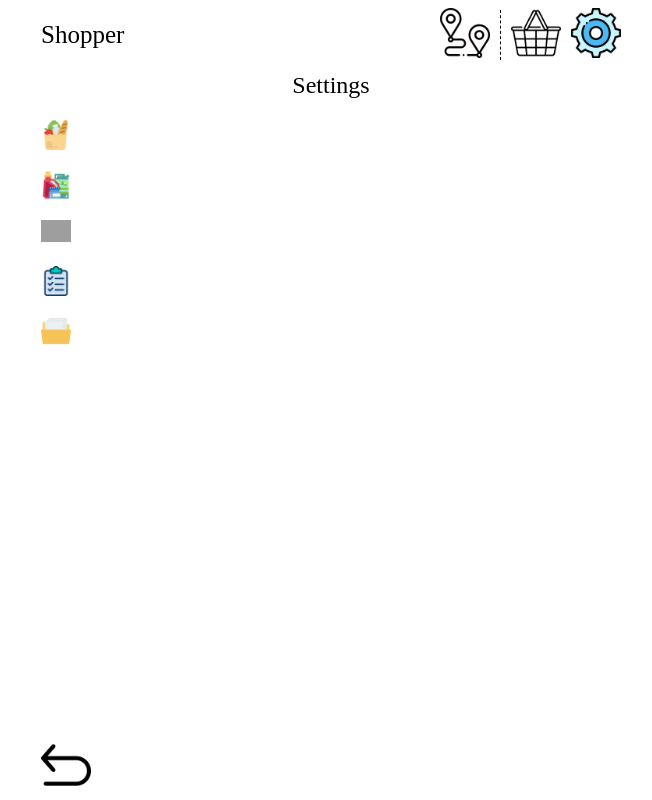
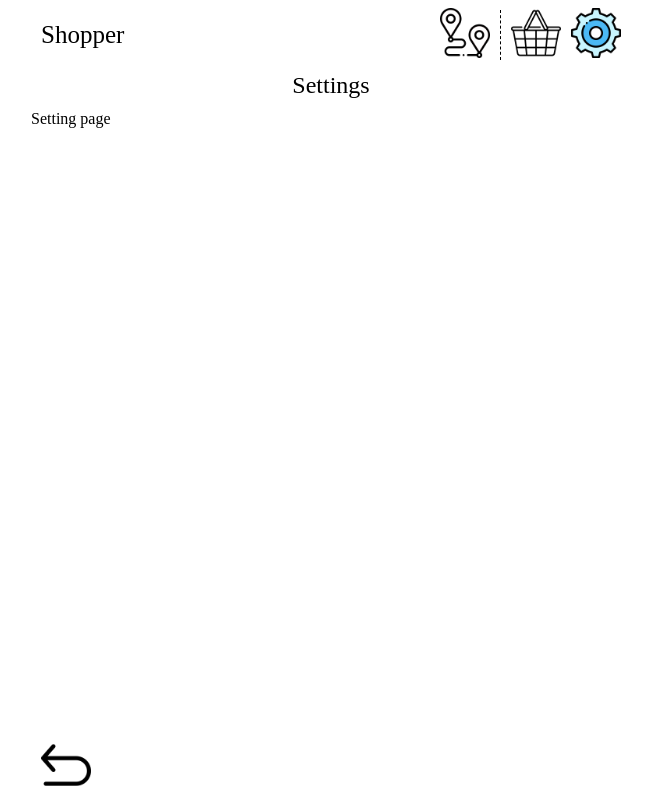
Before and after one commit to Grejs94/Shopper, a React (Create React App) app: page /settings in a window 1280 px wide. Shown: the whole page, without its empty margins (309-961 px from the left). Built offline with nearby package versions, Linux system fonts and the light colour scheme; grey boxes are pictures that could not be loaded.

Commit message:
clear parentCategory hooks naming folders and clear setting page

```diff
--- a/src/hooks/API/ItemsCategoriesHooks.js
+++ b/src/hooks/API/ParentCategoryHooks.js
@@ -1,12 +1,4 @@
 import { useQuery } from "react-query";
-
-export function useCategory() {
-  return useQuery("category", () =>
-    fetch(`${process.env.REACT_APP_LOCAL_HTTP}/category`).then((res) =>
-      res.json()
-    )
-  );
-}
 
 export function useParentCategory() {
   return useQuery("parentCategory", () =>
--- a/src/hooks/API/index.js
+++ b/src/hooks/API/index.js
@@ -1,4 +1,4 @@
-import { useParentCategory, useCategory } from "hooks/API/ItemsCategoriesHooks";
+import { useParentCategory } from "hooks/API/ParentCategoryHooks";
 
 import { UseDishesCategory, UseDishes } from "hooks/API/DishesHooks";
 
@@ -23,7 +23,6 @@ import { useProducts, useProductsCategories } from "./ProductsHooks";
 
 export default {
   useParentCategory,
-  useCategory,
   useGroceres,
   useGroceriesCategories,
   useProducts,
--- a/src/pages/SettingsPage/SettingsPage.js
+++ b/src/pages/SettingsPage/SettingsPage.js
@@ -42,26 +42,7 @@ function SettingsPage() {
       <MainPageWrapper>
         <Switch>
           <Route exact path="/settings">
-            <IconsItem image={groceries_coloredImg} text="groceries" />
-            {category === "groceries" && (
-              <GroceriesChildren to="/settings/groceries" />
-            )}
-            <IconsItem image={products_coloredImg} text="products" />
-            {category === "products" && (
-              <ProductsChildren to="/settings/products" />
-            )}
-            <IconsItem image={dishes_coloredImg} text="dishes" />
-            {category === "dishes" && <DishesChildren to="/settings/dishes" />}
-            <IconsItemLink
-              image={lists_coloredImg}
-              text="lists"
-              to="/settings/lists"
-            />
-            <IconsItemLink
-              image={history_coloredImg}
-              text="history"
-              to="/settings/history"
-            />
+            Setting page
           </Route>
           <Route exact path="/settings/groceries">
             /settings/groceries
```
